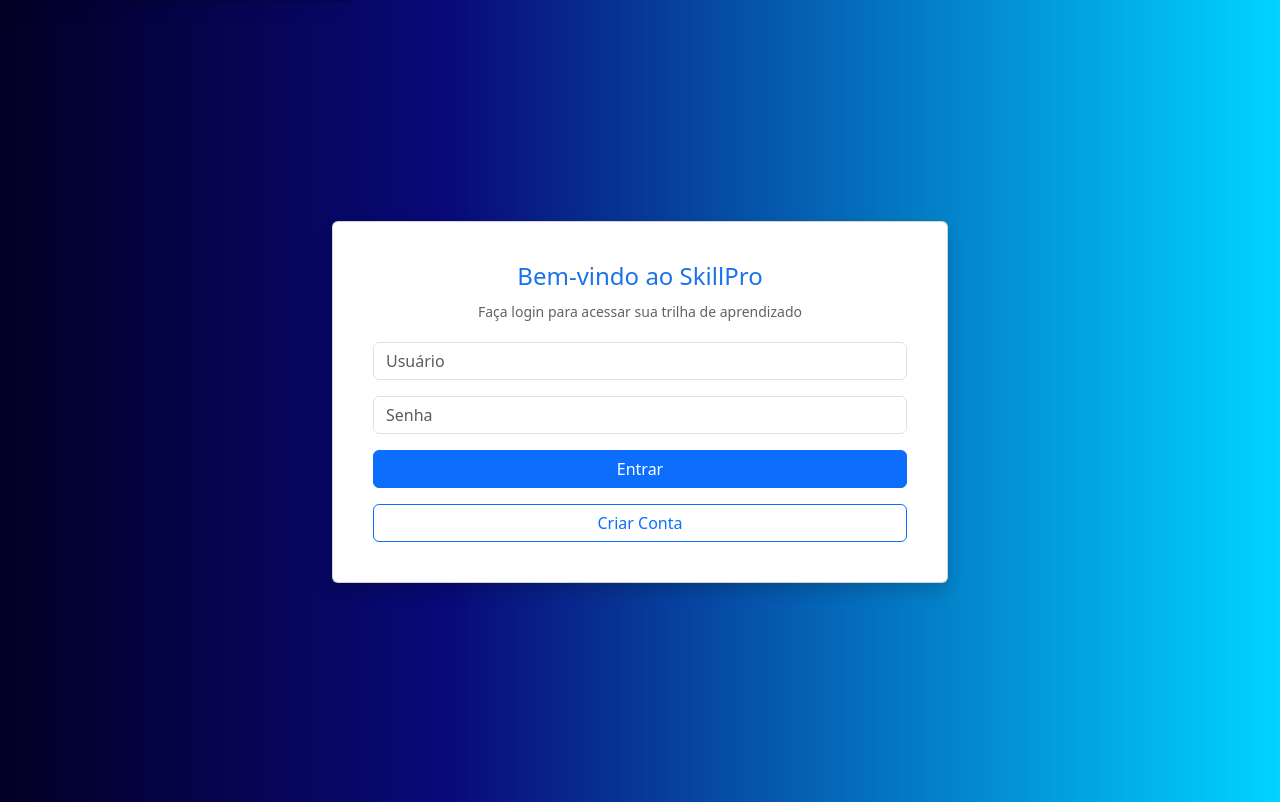
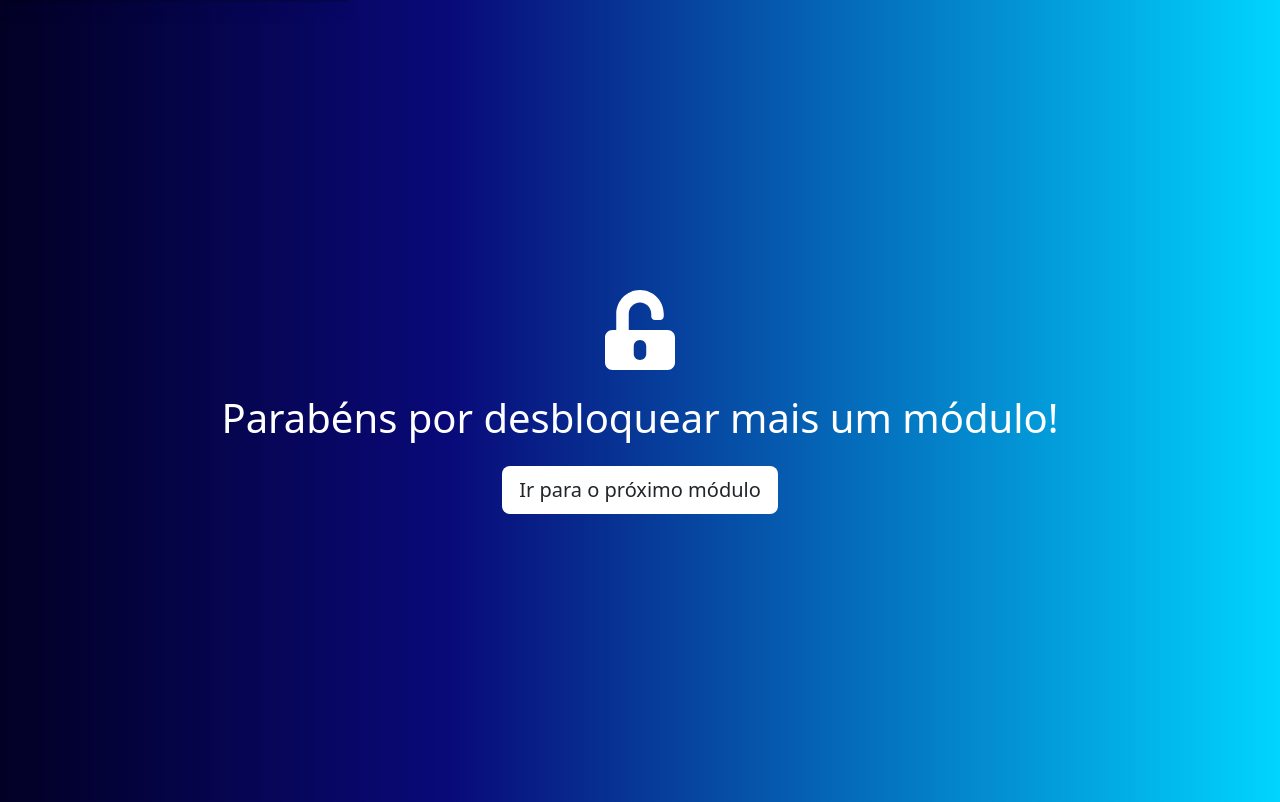
Before and after one commit to DevRogerAlbuquerque/PrototipoCRM, a React (Create React App) app: page /moduloDesbloqueado in a window 1280 px wide. Built offline with nearby package versions, Linux system fonts and the light colour scheme.

Commit message:
Inserindo tela de parabenização

```diff
--- a/package.json
+++ b/package.json
@@ -8,6 +8,7 @@
     "@testing-library/user-event": "^13.5.0",
     "animate.css": "^4.1.1",
     "bootstrap": "^5.3.3",
+    "framer-motion": "^11.11.17",
     "primeicons": "^7.0.0",
     "primereact": "^10.8.4",
     "react": "^18.3.1",
--- a/src/index.js
+++ b/src/index.js
@@ -8,6 +8,7 @@
 import MainPage from './routes/telaPrincipal';
 import VideoPlayer from './routes/ensinamento';
 import PerguntasQuiz from './routes/quiz';
+import ModuloDesbloqueado from './routes/moduloDesbloqueado';
 
 const root = ReactDOM.createRoot(document.getElementById('root'));
 root.render(
@@ -20,6 +21,7 @@
           <Route path="ensino" element={<VideoPlayer />} />
           <Route path="quiz" element={<PerguntasQuiz />} />
           <Route path="main" element={<MainPage />} />
+          <Route path="moduloDesbloqueado" element={<ModuloDesbloqueado />} />
         </Route>
       </Routes>
     </BrowserRouter>
--- /dev/null
+++ b/src/routes/moduloDesbloqueado/index.js
@@ -0,0 +1,29 @@
+import React from 'react';
+import { Button, Container } from 'react-bootstrap';
+import { useNavigate } from 'react-router-dom';
+import { FaUnlockAlt } from 'react-icons/fa';
+
+const ModuloDesbloqueado = () => {
+  const navigate = useNavigate();
+
+  const handleNavigate = () => {
+    navigate('/main');
+  };
+
+  return (
+    <Container
+      fluid
+      className="d-flex flex-column justify-content-center align-items-center vh-100"
+    >
+      <FaUnlockAlt size={80} color="white" className="mb-4" />
+      <h1 className="text-center text-white mb-4">
+        Parabéns por desbloquear mais um módulo!
+      </h1>
+      <Button variant="white" style={{background: 'white'}} size="lg" onClick={handleNavigate}>
+        Ir para o próximo módulo
+      </Button>
+    </Container>
+  );
+};
+
+export default ModuloDesbloqueado;
--- a/src/routes/quiz/index.js
+++ b/src/routes/quiz/index.js
@@ -123,7 +123,7 @@
         ...user,
         progresso: user.progresso + 1
       });
-      navigate('../main');
+      navigate('../moduloDesbloqueado');
     } else {
       setFeedback('Resposta incorreta. Tente novamente!');
     }
```
Also changed, not shown: 1 other file (tests, documents, lock files or other folders).
